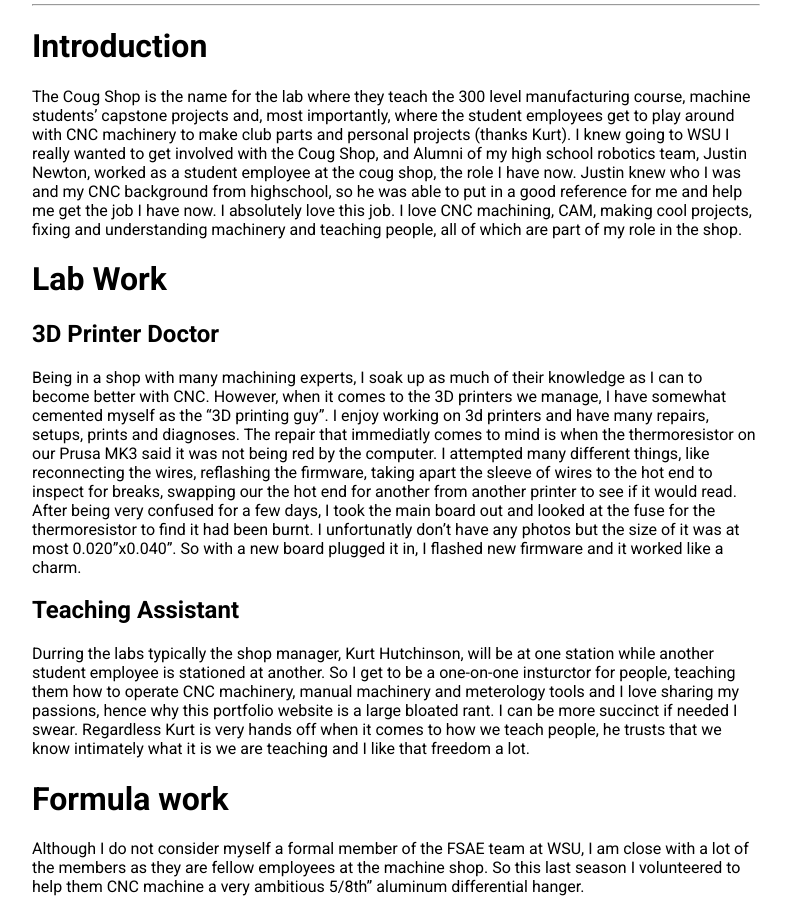
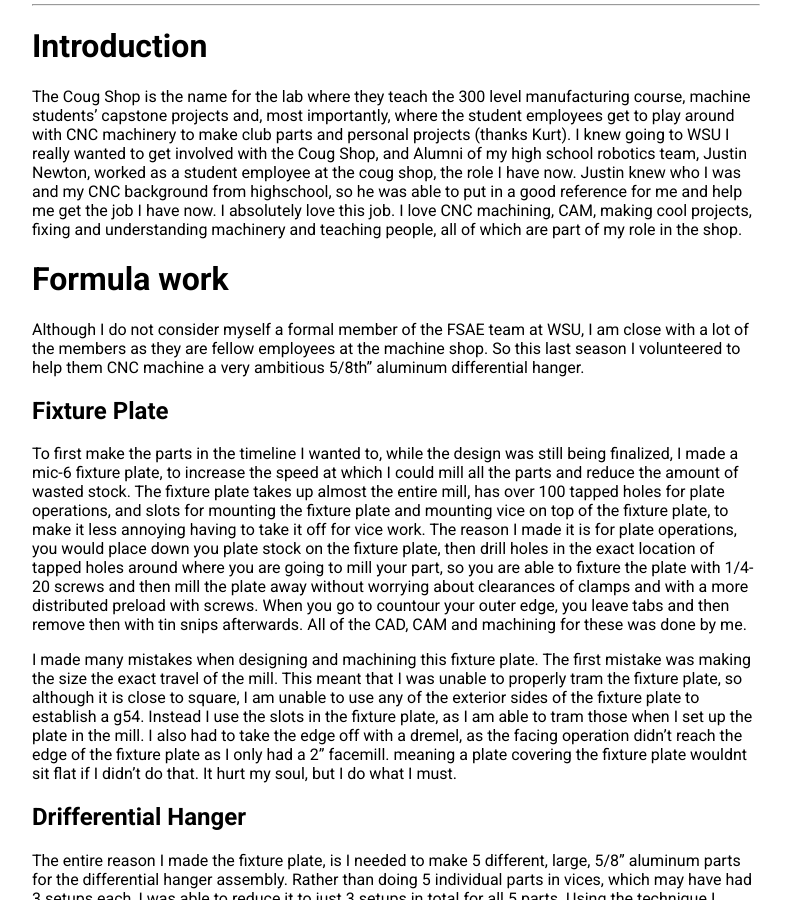
Before and after one commit to Brady-Hogg/Portfolio, a Jekyll site: the page built from cougshop.md, in a window 1280 px wide and 900 px high, scrolled down 214 px. Shown: the whole window, without its empty margins (244-1030 px from the left). Built offline with Jekyll 4.4.1, drawn with Linux system fonts in a browser that asks for light colours; some of the changed text lies outside the part shown.

Commit message:
Update cougshop.md

```diff
--- a/cougshop.md
+++ b/cougshop.md
@@ -6,11 +6,6 @@ permalink: /cougshop
 # Introduction
 The Coug Shop is the name for the lab where they teach the 300 level manufacturing course, machine students' capstone projects and, most importantly, where the student employees get to play around with CNC machinery to make club parts and personal projects (thanks Kurt).
 I knew going to WSU I really wanted to get involved with the Coug Shop, and Alumni of my high school robotics team, Justin Newton, worked as a student employee at the coug shop, the role I have now. Justin knew who I was and my CNC background from highschool, so he was able to put in a good reference for me and help me get the job I have now. I absolutely love this job. I love CNC machining, CAM, making cool projects, fixing and understanding machinery and teaching people, all of which are part of my role in the shop.
-# Lab Work
-## 3D Printer Doctor
-Being in a shop with many machining experts, I soak up as much of their knowledge as I can to become better with CNC. However, when it comes to the 3D printers we manage, I have somewhat cemented myself as the "3D printing guy". I enjoy working on 3d printers and have many repairs, setups, prints and diagnoses. The repair that immediatly comes to mind is when the thermoresistor on our Prusa MK3 said it was not being red by the computer. I attempted many different things, like reconnecting the wires, reflashing the firmware, taking apart the sleeve of wires to the hot end to inspect for breaks, swapping our the hot end for another from another printer to see if it would read. After being very confused for a few days, I took the main board out and looked at the fuse for the thermoresistor to find it had been burnt. I unfortunatly don't have any photos but the size of it was at most 0.020"x0.040". So with a new board plugged it in, I flashed new firmware and it worked like a charm.
-## Teaching Assistant
-Durring the labs typically the shop manager, Kurt Hutchinson, will be at one station while another student employee is stationed at another. So I get to be a one-on-one insturctor for people, teaching them how to operate CNC machinery, manual machinery and meterology tools and I love sharing my passions, hence why this portfolio website is a large bloated rant. I can be more succinct if needed I swear. Regardless Kurt is very hands off when it comes to how we teach people, he trusts that we know intimately what it is we are teaching and I like that freedom a lot.
 # Formula work
 Although I do not consider myself a formal member of the FSAE team at WSU, I am close with a lot of the members as they are fellow employees at the machine shop. So this last season I volunteered to help them CNC machine a very ambitious 5/8th" aluminum differential hanger.
 ## Fixture Plate
@@ -19,3 +14,9 @@ To first make the parts in the timeline I wanted to, while the design was still
 I made many mistakes when designing and machining this fixture plate. The first mistake was making the size the exact travel of the mill. This meant that I was unable to properly tram the fixture plate, so although it is close to square, I am unable to use any of the exterior sides of the fixture plate to establish a g54. Instead I use the slots in the fixture plate, as I am able to tram those when I set up the plate in the mill. I also had to take the edge off with a dremel, as the facing operation didn't reach the edge of the fixture plate as I only had a 2" facemill. meaning a plate covering the fixture plate wouldnt sit flat if I didn't do that. It hurt my soul, but I do what I must.
 ## Drifferential Hanger
 The entire reason I made the fixture plate, is I needed to make 5 different, large, 5/8" aluminum parts for the differential hanger assembly. Rather than doing 5 individual parts in vices, which may have had 3 setups each, I was able to reduce it to just 3 setups in total for all 5 parts. Using the technique I described earlier, I programmed the CAM and machined the parts out, they turned out beautifully.
+<main><img src="/photos/DiffHanger.png"></main><main><img src="/photos/EwBeard.png"></main>
+# Lab Work
+## 3D Printer Doctor
+Being in a shop with many machining experts, I soak up as much of their knowledge as I can to become better with CNC. However, when it comes to the 3D printers we manage, I have somewhat cemented myself as the "3D printing guy". I enjoy working on 3d printers and have many repairs, setups, prints and diagnoses. The repair that immediatly comes to mind is when the thermoresistor on our Prusa MK3 said it was not being red by the computer. I attempted many different things, like reconnecting the wires, reflashing the firmware, taking apart the sleeve of wires to the hot end to inspect for breaks, swapping our the hot end for another from another printer to see if it would read. After being very confused for a few days, I took the main board out and looked at the fuse for the thermoresistor to find it had been burnt. I unfortunatly don't have any photos but the size of it was at most 0.020"x0.040". So with a new board plugged it in, I flashed new firmware and it worked like a charm.
+## Teaching Assistant
+Durring the labs typically the shop manager, Kurt Hutchinson, will be at one station while another student employee is stationed at another. So I get to be a one-on-one insturctor for people, teaching them how to operate CNC machinery, manual machinery and meterology tools and I love sharing my passions, hence why this portfolio website is a large bloated rant. I can be more succinct if needed I swear. Regardless Kurt is very hands off when it comes to how we teach people, he trusts that we know intimately what it is we are teaching and I like that freedom a lot.
```
